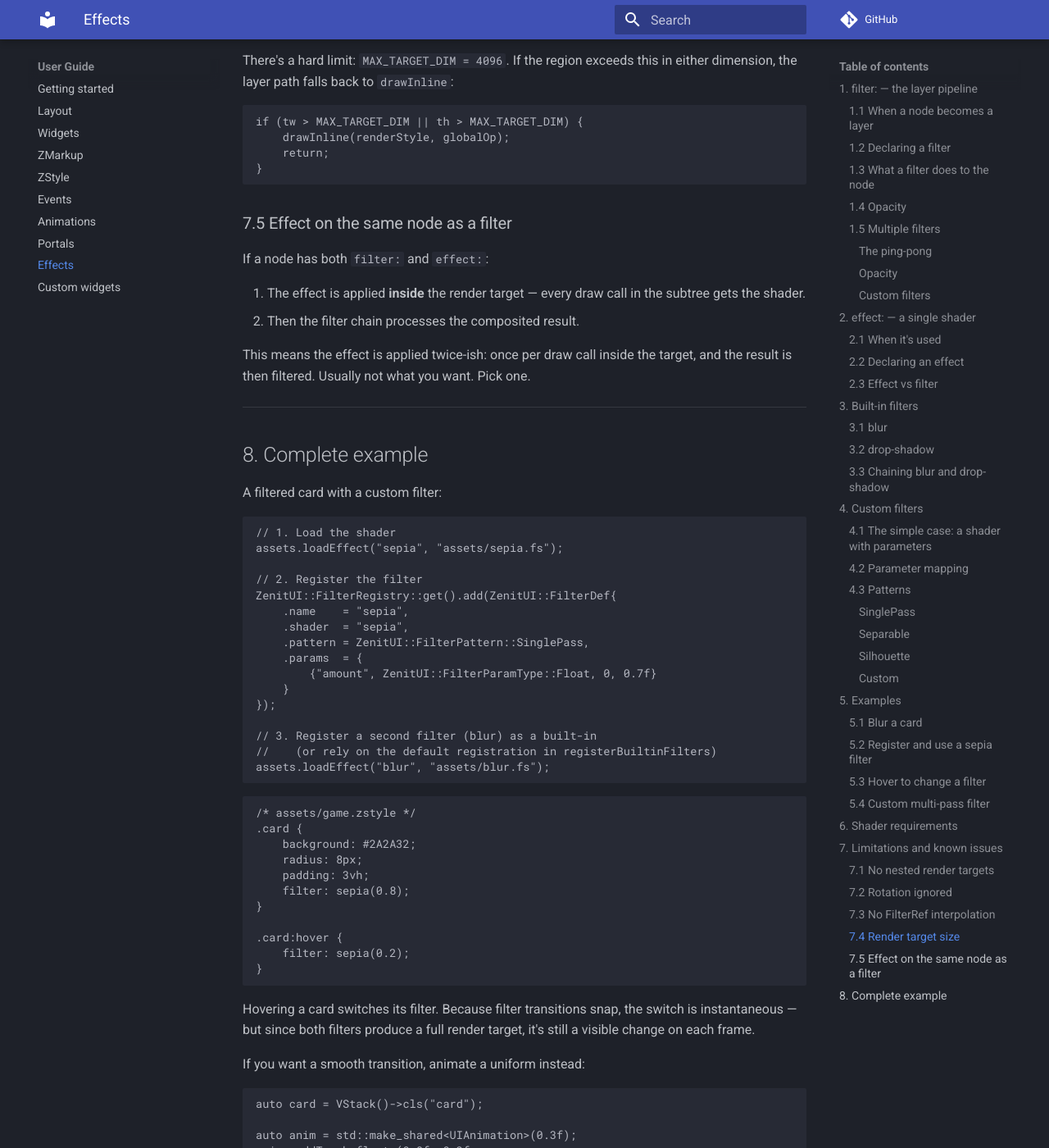
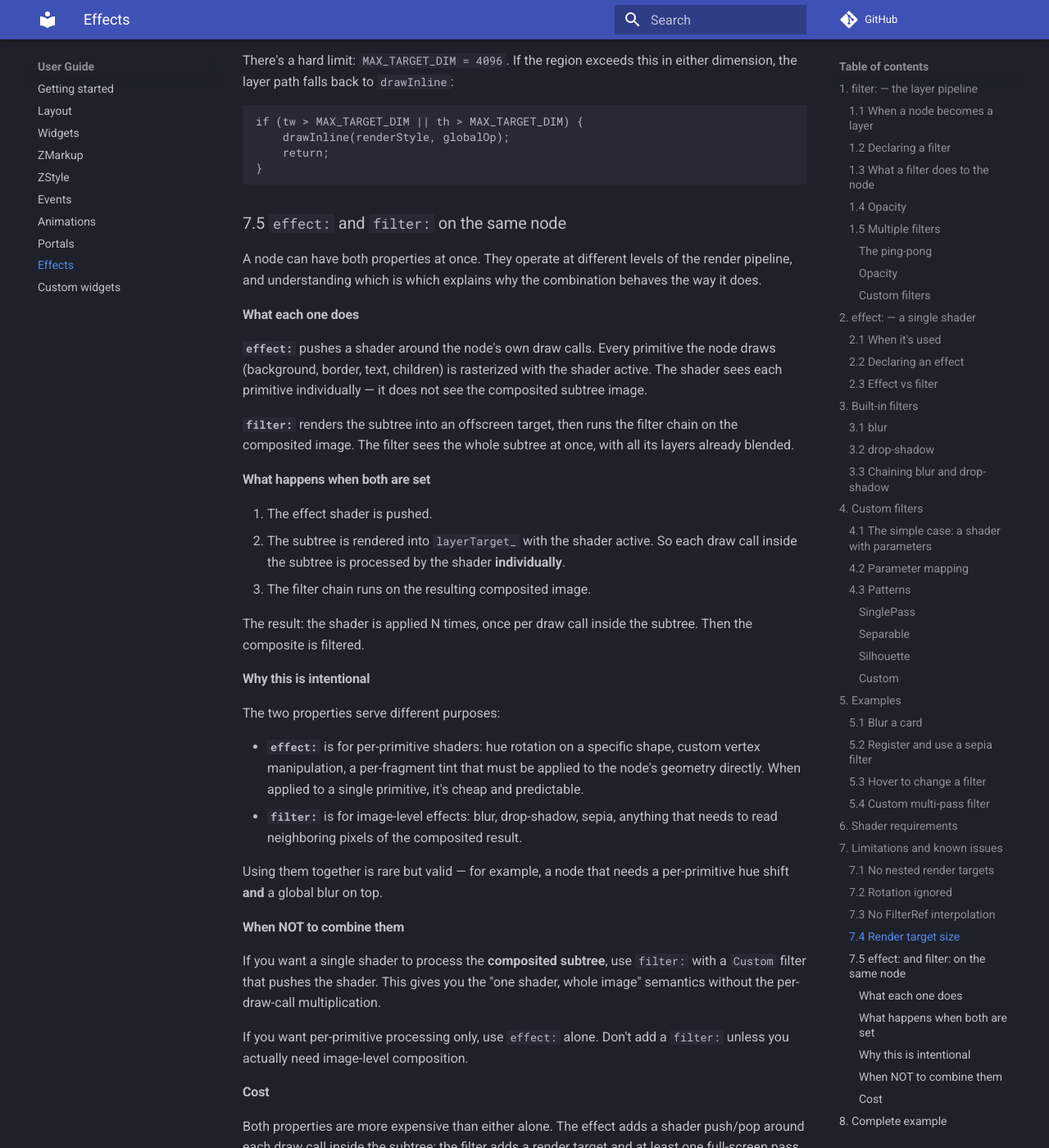
Before and after one commit to zLouis043/ZenitUI, an MkDocs documentation site: the page built from docs/user/09-effects.md, in a window 1280 px wide and 1400 px high, scrolled down 14899 px. Shown: the whole window at 82% size. Built offline with MkDocs 1.6.1 and Material for MkDocs 9.7.7, drawn with Linux system fonts in a browser that asks for light colours; comment, search, counter and statistics services are not loaded; some of the changed text lies outside the part shown.

````diff
--- a/docs/user/09-effects.md
+++ b/docs/user/09-effects.md
@@ -740,17 +740,66 @@
 }
 ```
 
-### 7.5 Effect on the same node as a filter
+### 7.5 `effect:` and `filter:` on the same node
 
-If a node has both `filter:` and `effect:`:
+A node can have both properties at once. They operate at different
+levels of the render pipeline, and understanding which is which
+explains why the combination behaves the way it does.
 
-1. The effect is applied **inside** the render target — every draw call
-   in the subtree gets the shader.
-2. Then the filter chain processes the composited result.
+#### What each one does
 
-This means the effect is applied twice-ish: once per draw call inside
-the target, and the result is then filtered. Usually not what you want.
-Pick one.
+**`effect:`** pushes a shader around the node's own draw calls. Every
+primitive the node draws (background, border, text, children) is
+rasterized with the shader active. The shader sees each primitive
+individually — it does not see the composited subtree image.
+
+**`filter:`** renders the subtree into an offscreen target, then runs
+the filter chain on the composited image. The filter sees the whole
+subtree at once, with all its layers already blended.
+
+#### What happens when both are set
+
+1. The effect shader is pushed.
+2. The subtree is rendered into `layerTarget_` with the shader active.
+   So each draw call inside the subtree is processed by the shader
+   **individually**.
+3. The filter chain runs on the resulting composited image.
+
+The result: the shader is applied N times, once per draw call inside
+the subtree. Then the composite is filtered.
+
+#### Why this is intentional
+
+The two properties serve different purposes:
+
+- **`effect:`** is for per-primitive shaders: hue rotation on a specific
+  shape, custom vertex manipulation, a per-fragment tint that must be
+  applied to the node's geometry directly. When applied to a single
+  primitive, it's cheap and predictable.
+- **`filter:`** is for image-level effects: blur, drop-shadow, sepia,
+  anything that needs to read neighboring pixels of the composited
+  result.
+
+Using them together is rare but valid — for example, a node that
+needs a per-primitive hue shift **and** a global blur on top.
+
+#### When NOT to combine them
+
+If you want a single shader to process the **composited subtree**, use
+`filter:` with a `Custom` filter that pushes the shader. This gives
+you the "one shader, whole image" semantics without the per-draw-call
+multiplication.
+
+If you want per-primitive processing only, use `effect:` alone. Don't
+add a `filter:` unless you actually need image-level composition.
+
+#### Cost
+
+Both properties are more expensive than either alone. The effect adds
+a shader push/pop around each draw call inside the subtree; the filter
+adds a render target and at least one full-screen pass. Combining them
+means paying both costs. If you're seeing performance issues on a
+specific node, check whether both are actually needed.
 
 ---
 
````
Also changed, not shown: docs/ROADMAP.md (+29 -18 lines).
